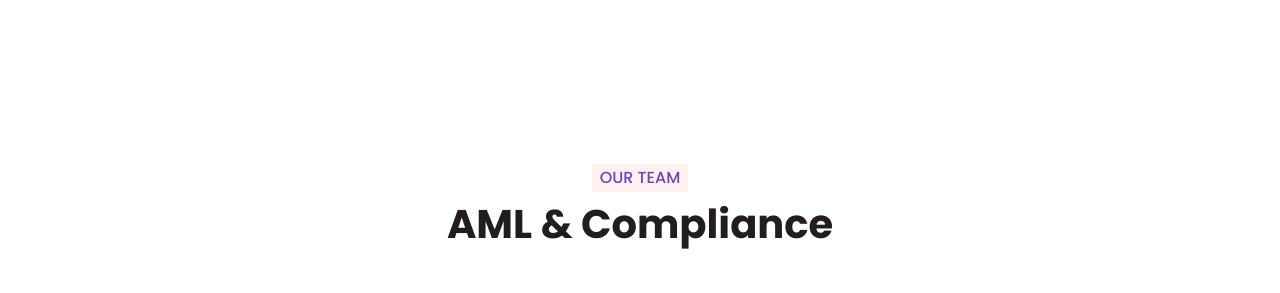
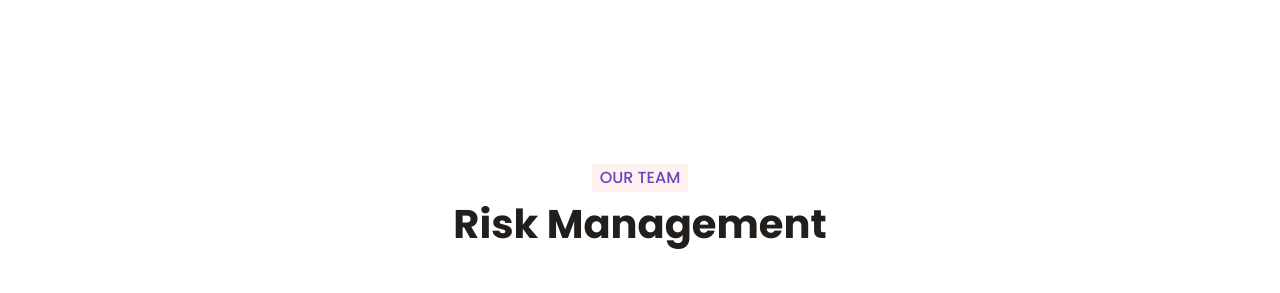
Before and after one commit to gabrielaranda8/riskalytics-web, a plain HTML site: page team.html in a window 1280 px wide. Shown: the part 504-797 px from the top of the page. Drawn offline with nearby package versions, Linux system fonts and the light colour scheme.

Commit message:
cambiamos titulo de team

```diff
--- a/team.html
+++ b/team.html
@@ -112,7 +112,7 @@
         <div class="row justify-content-center text-center">
             <div class="col-lg-6">
                 <h6 class="d-inline-block bg-light text-primary text-uppercase py-1 px-2">Our Team</h6>
-                <h1 class="mb-5">AML & Compliance</h1>
+                <h1 class="mb-5">Risk Management</h1>
             </div>
         </div>
         <div class="row justify-content-center"> <!-- Modificado: para centrar las imágenes -->
```
Also changed, not shown: index.html (+1 -1 lines).
